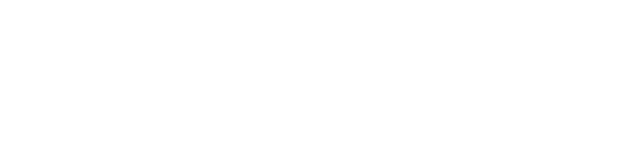
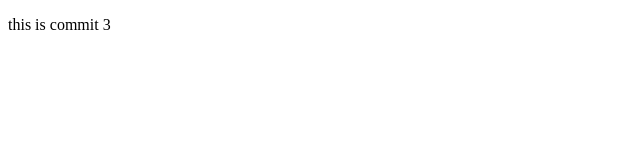
Before and after one commit to QAYee/profile2, a plain HTML site: page Index.html in a window 1280 px wide. Shown: the whole page, without its empty margins (0-640 px from the left). Drawn offline with Linux system fonts and the light colour scheme.

Commit message:
check for commit 3

```diff
--- a/Index.html
+++ b/Index.html
@@ -6,6 +6,6 @@
     <title>Hello World</title>
 </head>
 <body>
-
+    <p>this is commit 3</p>
 </body>
 </html>
```
